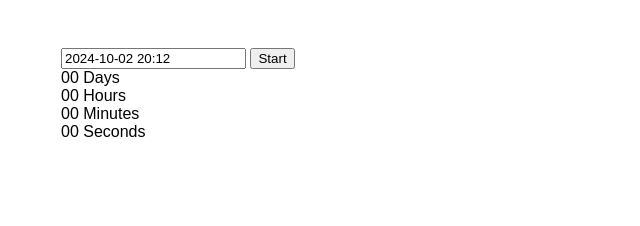
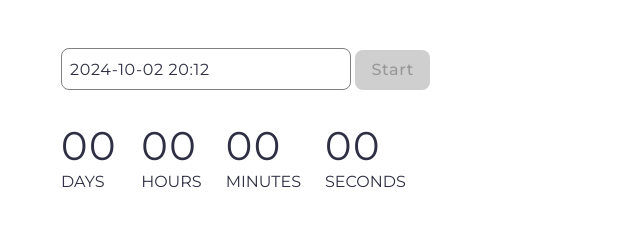
Before and after one commit to hrebynakha/goit-advancedjs-hw-02, a website built with Vite: page src/1-timer.html in a window 1280 px wide. Shown: the whole page, without its empty margins (0-640 px from the left). Built offline with nearby package versions, Linux system fonts and the light colour scheme.

Commit message:
added styles for t1

```diff
--- a/src/css/components/timer.css
+++ b/src/css/components/timer.css
@@ -1,3 +1,95 @@
 .timer-active {
-  background-color: white;
+  background-color: var(--white);
 }
+
+.container input {
+  width: 272px;
+  height: 40px;
+  border-radius: 8px;
+  font-family: var(--font-family);
+  font-weight: 400;
+  font-size: 16px;
+  line-height: 150%;
+  letter-spacing: 0.04em;
+  color: #2e2f42;
+  border: 1px solid #808080;
+  padding: 0;
+  padding-left: 8px;
+  padding-right: 8px;
+  transition: var(--animation-hover);
+  transition-property: border-color;
+}
+
+.container input:hover {
+  border-color: #000;
+}
+
+.container input:active {
+  border-color: #4e75ff;
+}
+
+.container input:disabled {
+  border-color: #808080;
+  color: #808080;
+  background-color: #fafafa;
+}
+
+.container > button {
+  width: 75px;
+  height: 40px;
+  background-color: #4e75ff;
+  border: 0;
+  border-radius: 8px;
+  padding: 8px 16px;
+  outline: transparent;
+  color: var(--white);
+  font-family: var(--font-family);
+  font-weight: 500;
+  font-size: 16px;
+  line-height: 150%;
+  letter-spacing: 0.04em;
+}
+
+.container > button:hover {
+  background-color: #6c8cff;
+  transition: var(--animation-hover);
+  transition-property: background-color;
+}
+.container > button:disabled {
+  background-color: #cfcfcf;
+  color: #989898;
+}
+
+.timer {
+  margin-top: 32px;
+  display: flex;
+  flex-wrap: wrap;
+  align-items: center;
+  justify-content: start;
+  min-width: 346px;
+  gap: 24px;
+}
+
+.timer > .field {
+  display: flex;
+  flex-wrap: wrap;
+  flex-direction: column;
+}
+
+.timer > .field > .value {
+  font-family: var(--font-family);
+  font-weight: 400;
+  font-size: 40px;
+  line-height: 120%;
+  letter-spacing: 0.04em;
+  color: #2e2f42;
+}
+
+.timer > .field > .label {
+  font-family: var(--font-family);
+  font-weight: 400;
+  font-size: 16px;
+  line-height: 150%;
+  color: #2e2f42;
+  text-transform: uppercase;
+}
--- a/src/css/styles.css
+++ b/src/css/styles.css
@@ -1,3 +1,4 @@
+@import url('https://fonts.googleapis.com/css2?family=Montserrat:ital,wght@0,100..900;1,100..900&display=swap');
 @import url('./utils/vars.css');
 @import url('./utils/reset.css');
 @import url('./components/timer.css');
--- a/src/js/1-timer.js
+++ b/src/js/1-timer.js
@@ -13,6 +13,7 @@ const refs = {
   minutes: timeContainer.children[2].children[0],
   seconds: timeContainer.children[3].children[0],
 };
+refs.startBtn.disabled = true;
 let pickedDate = new Date();
 
 const options = {
@@ -26,6 +27,7 @@ const options = {
       displayError();
       return;
     }
+    refs.startBtn.disabled = false;
     refs.startBtn.dataset.start = pickedDate;
   },
 };
@@ -34,15 +36,17 @@ flatpickr(datePickElement, options);
 
 function handleTimerStart() {
   if (!refs.startBtn.dataset.start) {
-    displayWarning();
+    displayError();
     return;
   }
   refs.startBtn.disabled = true;
+  datePickElement.disabled = true;
   refs.main.classList.add('timer-active');
   const intervalId = setInterval(() => {
     const diff = refs.startBtn.dataset.start - Date.now();
     if (diff <= 0) {
       clearInterval(intervalId);
+      datePickElement.disabled = false;
       refs.startBtn.disabled = false;
       refs.main.classList.remove('timer-active');
       return;
@@ -83,10 +87,3 @@ function displayError() {
     position: 'topRight',
   });
 }
-
-function displayWarning() {
-  iziToast.warning({
-    message: 'Date not set or somesthing going wrong',
-    position: 'topRight',
-  });
-}
```
Also changed, not shown: src/index.html (+0 -6 lines).
